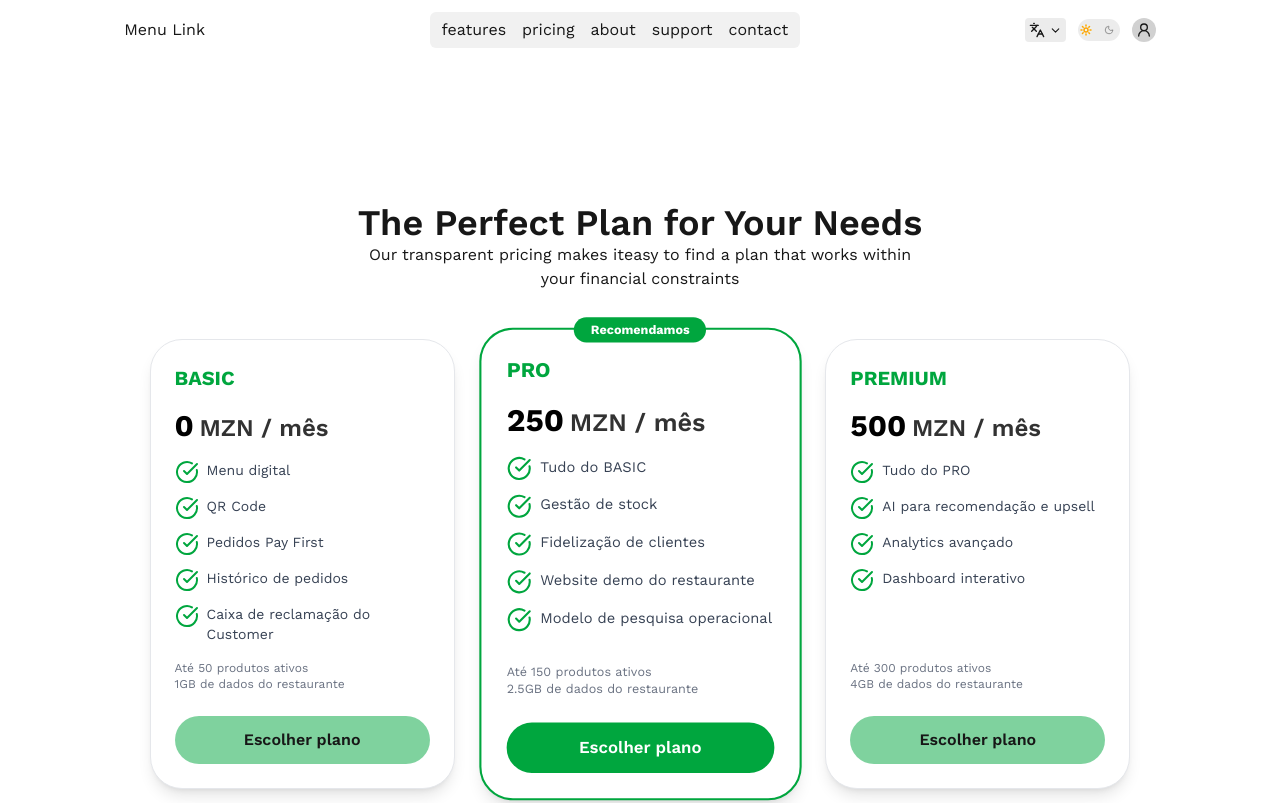
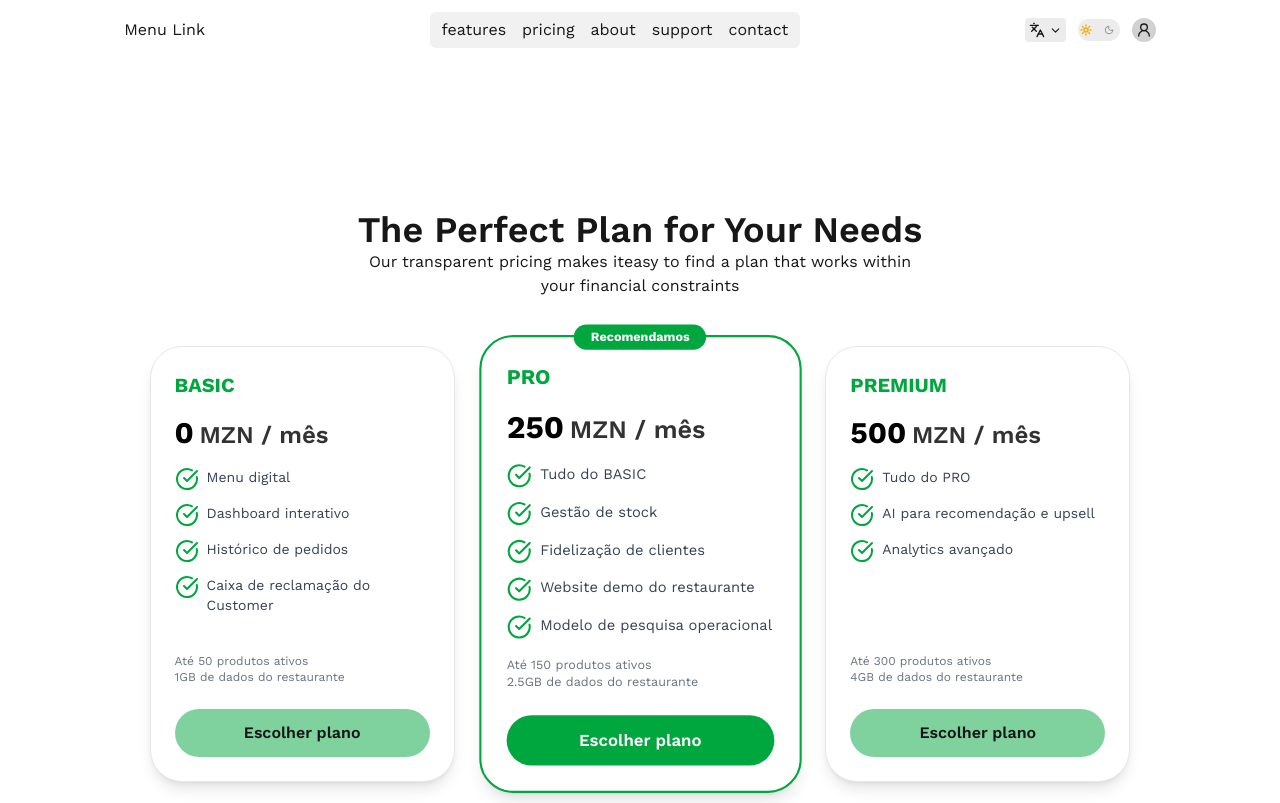
Before and after one commit to Cust-Coding/menu-link, a Next.js app in the folder apps/web/site/: page / in a window 1280 px wide. Shown: the top 803 px of the page. Built offline with nearby package versions, Linux system fonts and the light colour scheme.

Commit message:
feat(pricing): update pricing cards

```diff
--- a/apps/web/site/components/ui/PricingCards.tsx
+++ b/apps/web/site/components/ui/PricingCards.tsx
@@ -13,8 +13,7 @@ const plans: Plan[] = [
     price: "0 MZN / mês",
     features: [
       "Menu digital",
-      "QR Code",
-      "Pedidos Pay First",
+      "Dashboard interativo",
       "Histórico de pedidos",
       "Caixa de reclamação do Customer",
     ],
@@ -40,7 +39,7 @@ const plans: Plan[] = [
       "Tudo do PRO",
       "AI para recomendação e upsell",
       "Analytics avançado",
-      "Dashboard interativo",
+
     ],
     limits: ["Até 300 produtos ativos", "4GB de dados do restaurante"],
   },
```
